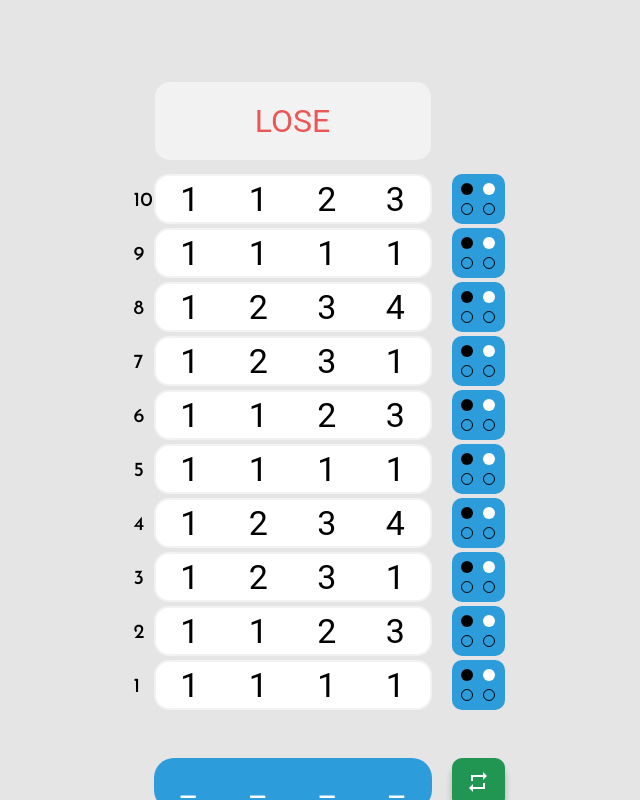
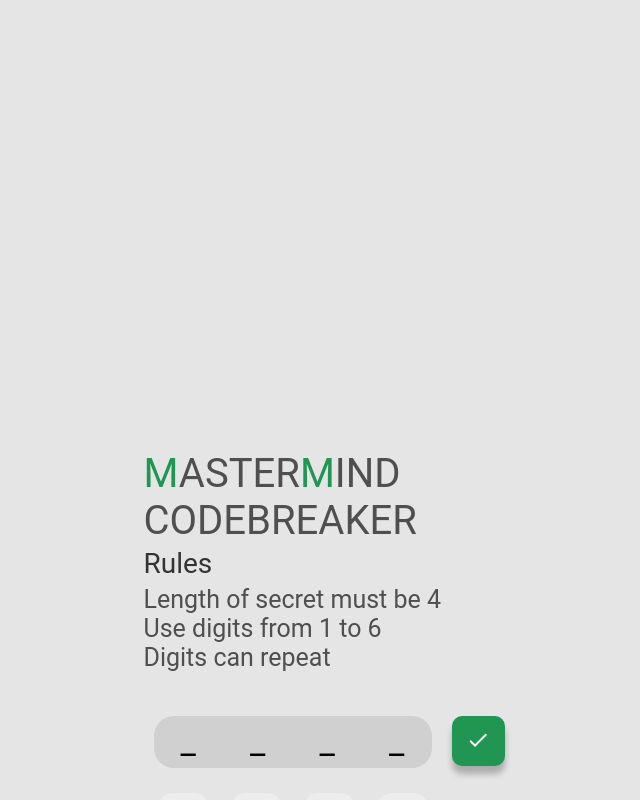
Before and after one commit to usuisora/mmcodebreaker, a React (Create React App) app: page / in a window 1280 px wide. Shown: the top 800 px of the page, without its empty margins (316-956 px from the left). Built offline with nearby package versions, Linux system fonts and the light colour scheme.

Commit message:
check component working

```diff
--- a/src/components/Check.js
+++ b/src/components/Check.js
@@ -1,12 +1,21 @@
 import React from 'react'
 
-const Check = () => {
+const Check = ({guess:{cows, bulls}}) => {
+
+    const drawPins =  (count, color)=>{
+        let classes = 'circle '+ color;
+       return  Array(count).fill('').map(turn => <div className={classes}></div>)
+    }
+    const EmptyCircles =  Array(4 - bulls - cows ).fill('').map(turn => <div className='empty-circle'></div>)
+
+    // const bullsCircles = Array(bulls).fill('').map(turn => <div className="circle black"></div>)
+    // const cowCircles =drawPins(cows,'white')
+
     return (
          <div className="check square blue">
-                        <div className="circle black"></div>
-                        <div className="circle white"></div>
-                        <div className="empty-circle"></div>
-                        <div className="empty-circle"></div>
+                 {drawPins(bulls,'black')}
+                 {drawPins(cows, 'white')}
+                 {EmptyCircles}
                     </div>
     )
 }
--- a/src/components/Guess.js
+++ b/src/components/Guess.js
@@ -3,7 +3,7 @@ import React from 'react'
 const Guess = ({guess}) => {
     return (
         <div className="guess">
-                {guess.split('').map( (num, index) => <div key={index} className="number">{num}</div> )}
+                {guess.map( (num, index) => <div key={index} className="number">{num}</div> )}
                     </div>
     )
 }
--- a/src/components/Step.js
+++ b/src/components/Step.js
@@ -5,8 +5,8 @@ import Guess from './Guess'
 const Step = ({guess, index}) =>  <div className="step">
                                         <div className="step-number"> {index}
                                         </div>
-                                        <Guess guess = {guess}/>
-                                        <Check/>
+                                        <Guess guess = {guess.value}/>
+                                        <Check guess = {guess}/>
                                 </div>
 
 export default Step
--- a/src/components/StepList.js
+++ b/src/components/StepList.js
@@ -1,14 +1,23 @@
 import React  from  'react'
 import Step   from  './Step'
 import Result from  './Result'
-let guesses = ['1111','1123','1231','1234','1111','1123','1231','1234','1111','1123']
+
+
+let guesses = [{value:[1,2,3,4] , cows:2 , bulls:2},
+                {value:[1,3,3,4] , cows:1 , bulls:1},
+                {value:[2,4,5,6] , cows:0 , bulls:0},]
 
 let result = null
 const StepList = () => {
     return (
         <div className = 'step-list'>
             <Result isVisible = {guesses.length === 10}/>
-            {guesses.reverse().map((guess, index) => <Step guess={guess} key = {index} index = {guesses.length - index}/> )}
+            {guesses.reverse().map((guess, index) =>{
+                     setTimeout(console.log('121323'),1000)
+                   return   <Step guess={guess} key = {index} index = {guesses.length - index}/>
+                   })
+
+             }
             </div>
 
     )
--- a/src/components/buttons/ResetButton.js
+++ b/src/components/buttons/ResetButton.js
@@ -1,9 +1,14 @@
-import React from 'react'
+import React, {useContext} from 'react'
 import Icon from '../Icon';
+import { GameContext } from '../../context/GameContext'
+import { SecretContext } from '../../context/SecretContext'
 
 const ResetButton = () => {
+    const {stopGame} = useContext(GameContext)
+    const {clearSecret} = useContext(SecretContext)
+
     return (
-        <button  className = 'button grn'><Icon name = 'close'></Icon></button>
+        <button  className = 'button grn' onClick={()=>{stopGame(); clearSecret();}}><Icon name = 'close'></Icon></button>
     )
 }
 
--- a/src/components/buttons/SubmitButton.js
+++ b/src/components/buttons/SubmitButton.js
@@ -1,8 +1,22 @@
-import React from 'react'
+import React,{useContext} from 'react'
 import Icon from '../Icon'
+import { GameContext } from '../../context/GameContext'
+import { SecretContext } from '../../context/SecretContext'
+
 const SubmitButton = () => {
+    const {secret} = useContext(SecretContext);
+    const {initGame}  = useContext(GameContext)
+    const handleClick =_=>{
+        if(secret.length === 4)
+                initGame(secret);
+    }
+
+
+
+
+
     return (
-         <button className='grn button'><Icon name ='done'></Icon></button>
+         <button className='grn button' onClick={handleClick}><Icon name ='done'></Icon></button>
     )
 }
 
--- a/src/containers/Display.js
+++ b/src/containers/Display.js
@@ -1,11 +1,12 @@
-import React from 'react'
+import React , {useContext}from 'react'
 import Instruction from '../components/Instruction'
 import StepList from '../components/StepList'
-let isSecretSubmitted = true
+import { GameContext } from '../context/GameContext'
 
-const Display = _ =>
-        <div className = 'container display'>
-            { isSecretSubmitted == null ? <Instruction/> : <StepList/> }
-        </div>
+const Display = _ => {
+const {game} = useContext(GameContext)
+      return  <div className = 'container display'>
+            { game === false ? <Instruction/> : <StepList/> }
+        </div>}
 
 export default Display
--- a/src/context/GameContext.js
+++ b/src/context/GameContext.js
@@ -4,12 +4,12 @@ import React,{ createContext, useState} from 'react'
 
 export const GameContext = createContext();
 export const GameProvider = (props) => {
-    const [game, setGame] = useState(true);
-
+    const [game, setGame] = useState(false);
+    const initGame =_=> setGame(true)
     const stopGame =_=> setGame(false)
 
     return (
-        <GameContext.Provider value= {{game, stopGame}}>
+        <GameContext.Provider value= {{game, initGame, stopGame}}>
                 {props.children}
         </GameContext.Provider>
     )
```
Also changed, not shown: src/context/GuessContext.js (added, +18 -0 lines), src/lib.js (added).
